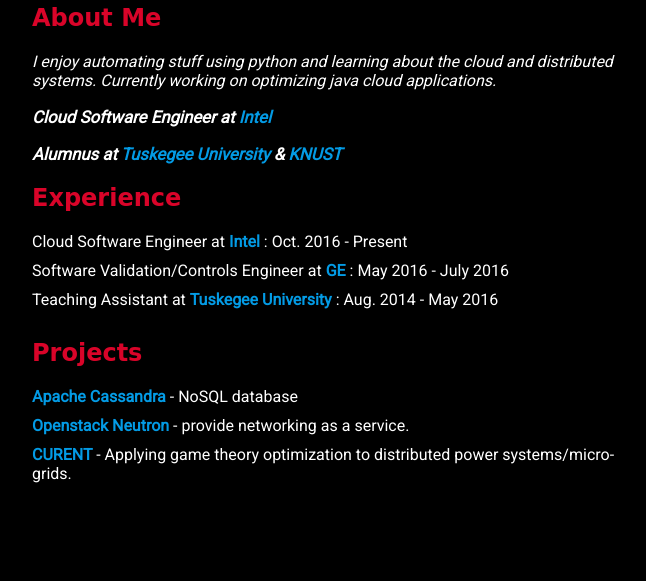
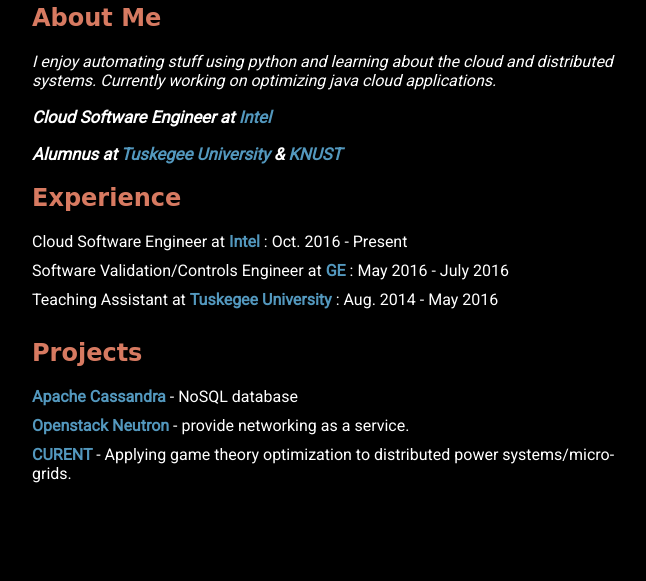
Before and after one commit to nanaboat/nanaboat.github.io, a plain HTML site: page index.html in a window 1280 px wide. Shown: the part 227-808 px from the top of the page, without its empty margins (298-944 px from the left). Drawn offline with Linux system fonts and the light colour scheme; a web font is replaced by a local one.

Commit message:
Update style.css

```diff
--- a/style.css
+++ b/style.css
@@ -11,7 +11,7 @@ body {
 
 h1, h2 {
   font-family: 'Baloo', cursive;
-  color: #D90429;
+  color: #D77A61;
 }
 
 @media screen and (min-width: 375px) {
@@ -90,6 +90,6 @@ li {
 
 .link {
   cursor: pointer;
-  color: #039be5;
+  color: #5398BE;
   font-weight: bold;
 }
```
